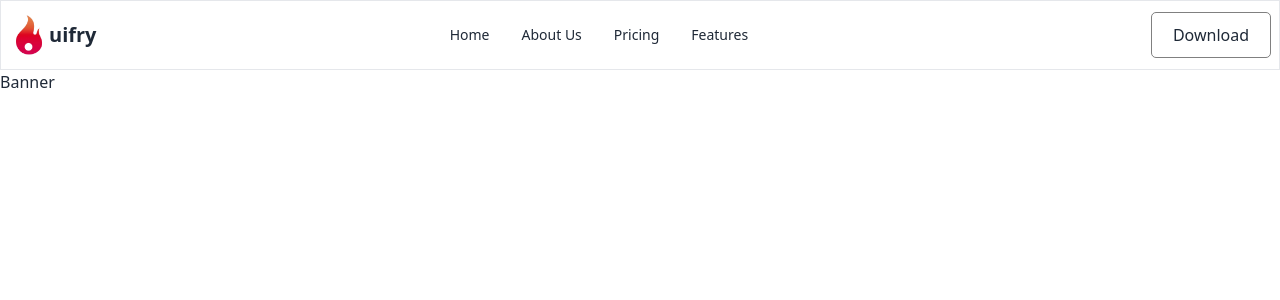
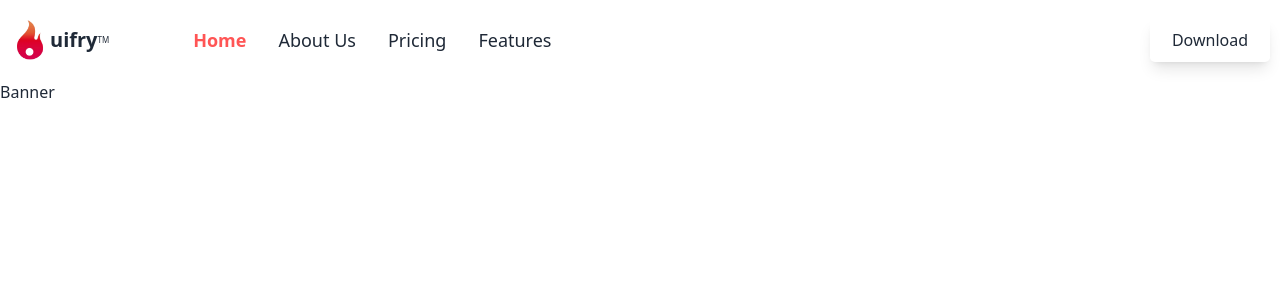
Before and after one commit to Tahsin0909/Uifry, a React (Vite) app: page / in a window 1280 px wide. Shown: the top 300 px of the page. Built offline with nearby package versions, Linux system fonts and the light colour scheme.

Commit message:
Added Navbar

```diff
--- a/src/components/Navbar/NavBar.jsx
+++ b/src/components/Navbar/NavBar.jsx
@@ -1,8 +1,10 @@
 
 const NavBar = () => {
     return (
-        <nav className="navbar border max-w-screen-xl mx-auto">
-            <div className="navbar-start">
+        <nav className="flex items-center max-w-screen-xl mx-auto css_navbar">
+            <div className="flex items-center">
+
+
                 <div className="dropdown">
                     <div tabIndex={0} role="button" className="btn btn-ghost lg:hidden">
                         <svg xmlns="http://www.w3.org/2000/svg" className="h-5 w-5" fill="none" viewBox="0 0 24 24" stroke="currentColor"><path strokeLinecap="round" strokeLinejoin="round" strokeWidth="2" d="M4 6h16M4 12h8m-8 6h16" /></svg>
@@ -16,23 +18,24 @@ const NavBar = () => {
                 </div>
 
                 {/* logo  */}
-                <a className="text-xl flex items-center font-bold">
+                <div className=" flex items-center ">
                     <img className="lg:w-10" src="/logo.png" alt="" />
-                    <span>uifry</span>
-                </a>
+                    <span className="text-xl font-bold">uifry</span>
+                    <span className="text-[8px]">TM</span>
+                </div>
 
 
             </div>
-            <div className="navbar-start hidden lg:flex">
-                <ul className="menu menu-horizontal px-1">
-                    <li><a>Home</a></li>
+            <div className=" hidden lg:flex flex-1 lg:mx-20 lg:py-4 text-lg" >
+                <ul className="flex items-center gap-8 px-1">
+                    <li><a className="css_shared_Color font-bold">Home</a></li>
                     <li><a>About Us</a></li>
                     <li><a>Pricing</a></li>
                     <li><a>Features</a></li>
                 </ul>
             </div>
-            <div className="navbar-end">
-                <a className=" css_button">Download</a>
+            <div className=" css_button">
+                <a className="">Download</a>
             </div>
         </nav>
     );
--- a/src/index.css
+++ b/src/index.css
@@ -2,14 +2,19 @@
 @tailwind components;
 @tailwind utilities;
 
+.css_navbar{
+padding: 10px;
+}
+
 .css_button{
     width: 120px;
     text-align: center;
-    border: 1px solid grey;
+    /* border: 1px solid grey; */
     padding: 10px 0px;
     border-radius: 5px;
     transition-property: background-color;
     transition: all , 200ms;
+    box-shadow: 0 10px 15px -3px rgb(0 0 0 / 0.1), 0 4px 6px -4px rgb(0 0 0 / 0.1);
 }
 
 .css_button:hover{
@@ -19,3 +24,7 @@
 
 
 }
+
+.css_shared_Color{
+    color: #FF5555;
+}
```
